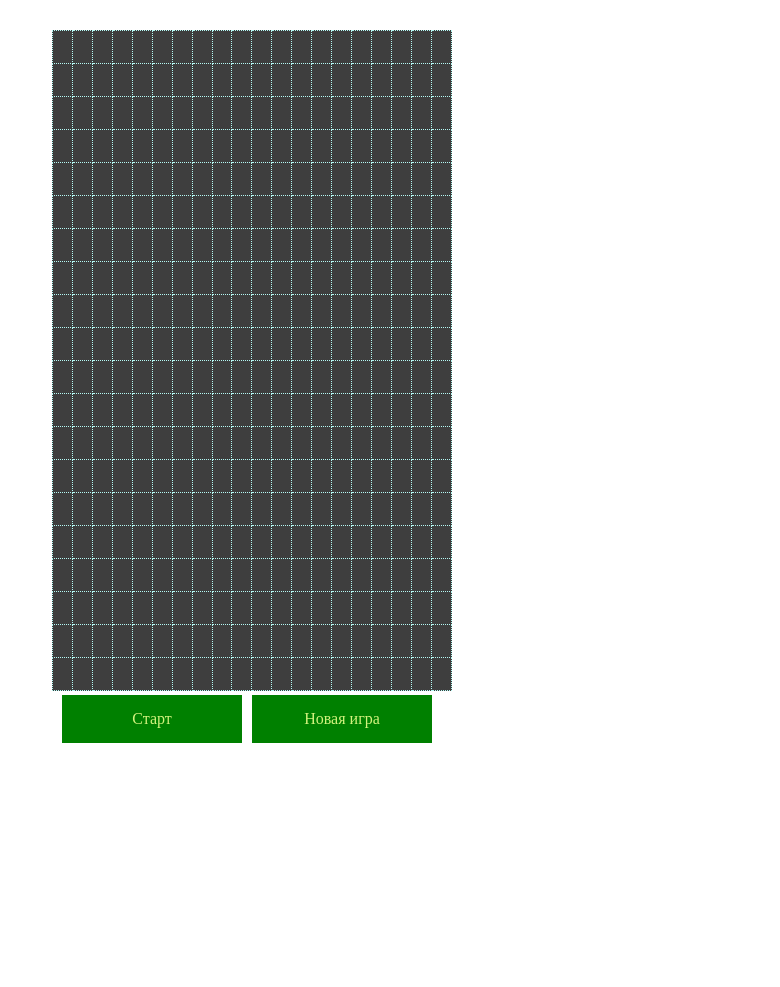
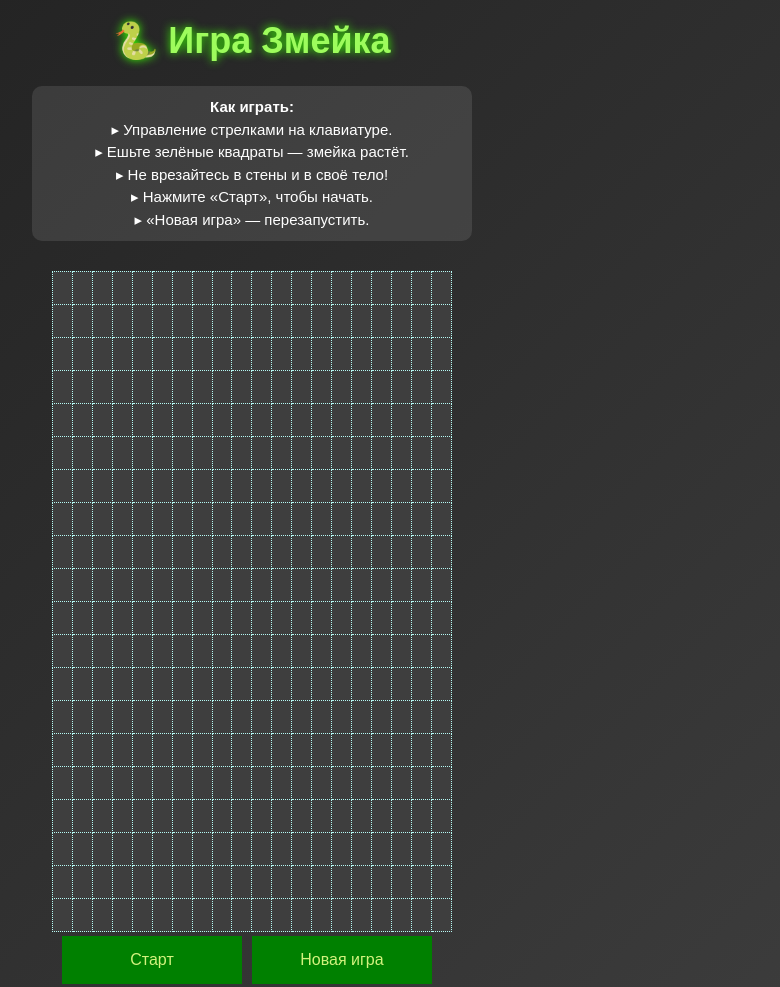
Before and after one commit to ViktoriaLoiko/Snake, a plain HTML site: page index.html in a window 1280 px wide. Shown: the top 987 px of the page, without its empty margins (388-1168 px from the left). Before the commit the page ends 800 px from the top, so only its background shows below. Drawn offline with Linux system fonts and the light colour scheme.

Commit message:
Improving appearance and description

```diff
--- a/MyStyles.css
+++ b/MyStyles.css
@@ -33,3 +33,28 @@ td.game-table-cell{
     margin: 30px auto 0;
     text-align: center;
 }
+
+/* Дополнительная лёгкая красота */
+        body {
+            background: linear-gradient(135deg, #1f1f1f, #3d3d3d);
+            font-family: Arial, sans-serif;
+            color: #fff;
+            text-align: center;
+        }
+
+        h1 {
+            margin-top: 20px;
+            font-size: 36px;
+            color: #9dfc5c;
+            text-shadow: 0 0 10px #3cff00;
+        }
+
+        .instructions {
+            max-width: 400px;
+            margin: 0 auto 20px;
+            padding: 10px 20px;
+            background: rgba(255,255,255,0.1);
+            border-radius: 10px;
+            line-height: 1.5;
+            font-size: 15px;
+        }
--- a/index.html
+++ b/index.html
@@ -1,18 +1,33 @@
 <!DOCTYPE html>
-<html lang="en">
+<html lang="ru">
 <head>
     <meta charset="UTF-8">
-        <title>Snake</title>
+    <title>Snake Game</title>
     <link rel="stylesheet" href="MyStyles.css">
     <script src="myJS.js"></script>
+
 </head>
 <body>
+
+    <h1>🐍 Игра Змейка</h1>
+
+    <div class="instructions">
+        <b>Как играть:</b><br>
+        ▸ Управление стрелками на клавиатуре.<br>
+        ▸ Ешьте зелёные квадраты — змейка растёт.<br>
+        ▸ Не врезайтесь в стены и в своё тело!<br>
+        ▸ Нажмите «Старт», чтобы начать.<br>
+        ▸ «Новая игра» — перезапустить.
+    </div>
+
     <div class="wrap">
         <div id="snake-field"></div>
+
         <div class="buttons">
             <div id="snake-start">Старт</div>
             <div id="snake-renew">Новая игра</div>
         </div>
     </div>
+
 </body>
 </html>
```
Also changed, not shown: 1 other file. Lines whose indentation alone changed are shown as unchanged.
